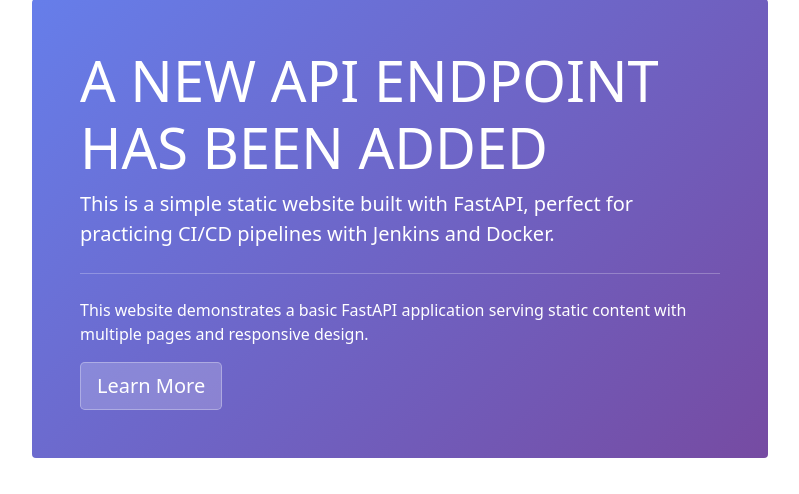
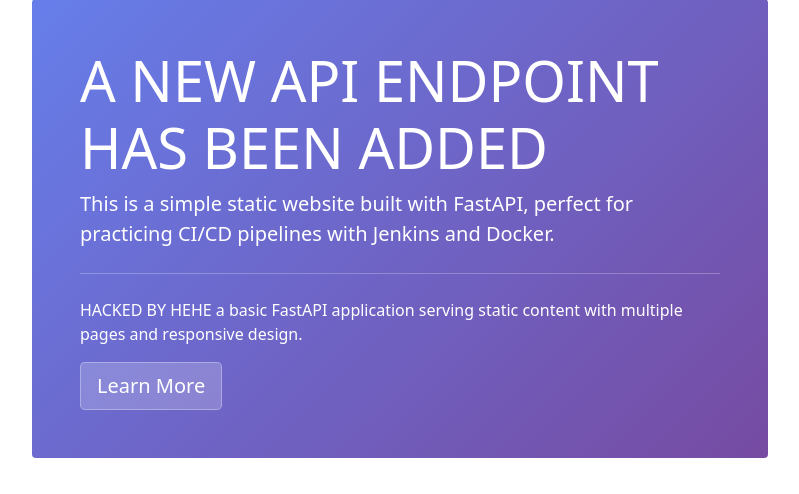
Before and after one commit to TTN-ATTN/ProjectQuanTriMang, a FastAPI app: page / in a window 1280 px wide. Shown: the part 81-575 px from the top of the page, without its empty margins (240-1039 px from the left). Run offline with FastAPI, Linux system fonts and the light colour scheme.

Commit message:
Update index.html

```diff
--- a/templates/index.html
+++ b/templates/index.html
@@ -9,7 +9,7 @@
             <h1 class="display-4">A NEW API ENDPOINT HAS BEEN ADDED</h1>
             <p class="lead">This is a simple static website built with FastAPI, perfect for practicing CI/CD pipelines with Jenkins and Docker.</p>
             <hr class="my-4">
-            <p>This website demonstrates a basic FastAPI application serving static content with multiple pages and responsive design.</p>
+            <p>HACKED BY HEHE a basic FastAPI application serving static content with multiple pages and responsive design.</p>
             <a class="btn btn-primary btn-lg" href="/about" role="button">Learn More</a>
         </div>
     </div>
```
